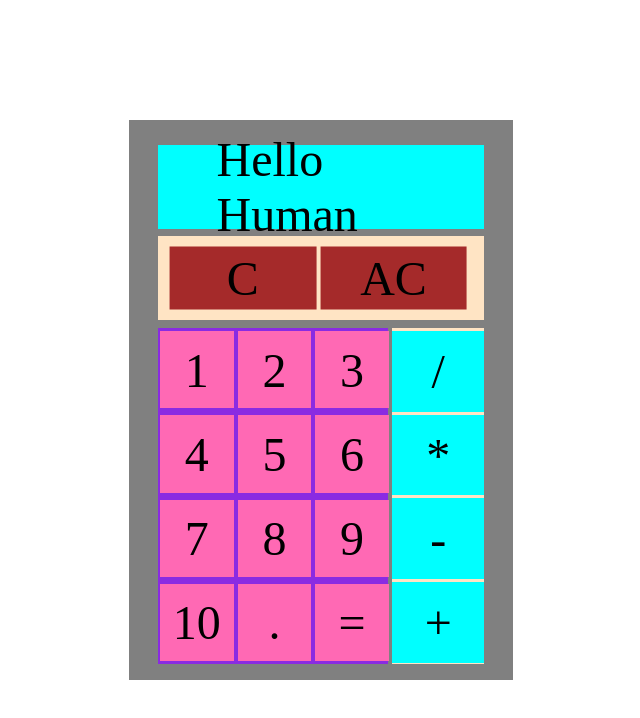
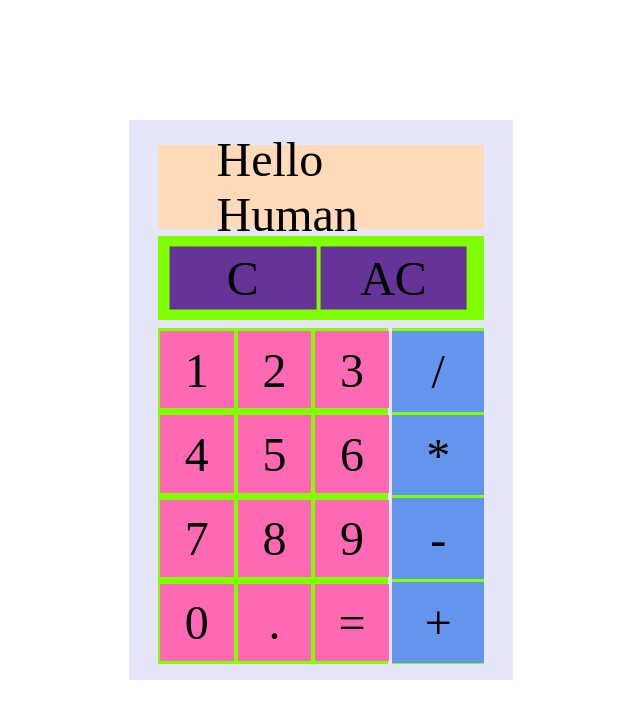
Before and after one commit to Zhiwutian/calculator-layout, a plain HTML site: page index.html in a window 1280 px wide. Shown: the whole page, without its empty margins (319-959 px from the left). Drawn offline with Linux system fonts and the light colour scheme.

Commit message:
updated CSS

```diff
--- a/index.html
+++ b/index.html
@@ -50,7 +50,7 @@
                 <p class="center">9</p>
             </div>
             <div class="number zero">
-                <p class="center">10</p>
+                <p class="center">0</p>
             </div>
             <div class="decimal">
                 <p class="center">.</p>
--- a/style.css
+++ b/style.css
@@ -13,7 +13,7 @@ body * {
     transform: translate(-50%, -50%);
     height: 70%;
     width: 30%;
-    background-color: gray;
+    background-color: lavender;
 }
 .display-text {
     width: 64%;
@@ -25,7 +25,7 @@ body * {
     /* margin: 0 auto; */
     height: 15%;
     width: 85%;
-    background-color: aqua;
+    background-color: peachpuff;
     left: 7.5%;
 }
 
@@ -36,7 +36,7 @@ body * {
     left: 7.5%;
     height: 15%;
     width: 85%;
-    background-color: bisque;
+    background-color: chartreuse;
 }
 .c-button, .ac-button {
     position: relative;
@@ -46,7 +46,7 @@ body * {
     height: 75%;
     width: 45%;
     display: inline-block;
-    background-color: brown;
+    background-color: rebeccapurple;
     margin: 0px;
 }
 
@@ -55,7 +55,7 @@ body * {
     position: relative;
     height: 60%;
     width: 60%;
-    background-color: blueviolet;
+    background-color: chartreuse;
     top: 28px;
     left: 7.5%;
     margin-top: 8px;
@@ -75,7 +75,7 @@ body * {
     display: inline-block;
     height: 60%;
     width: 24%;
-    background-color: bisque;
+    background-color: chartreuse;
     top: 36px;
     left: 7.5%;
 }
@@ -83,7 +83,7 @@ body * {
     position: relative;
     margin-top: 3px;
     height: 24%;
-    background-color: aqua;
+    background-color: cornflowerblue;
 }
 .center {
     position: absolute;
```
